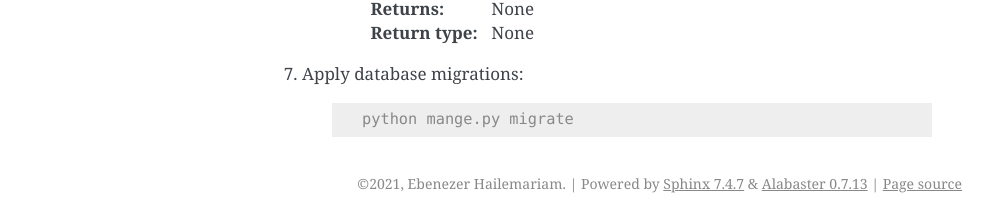
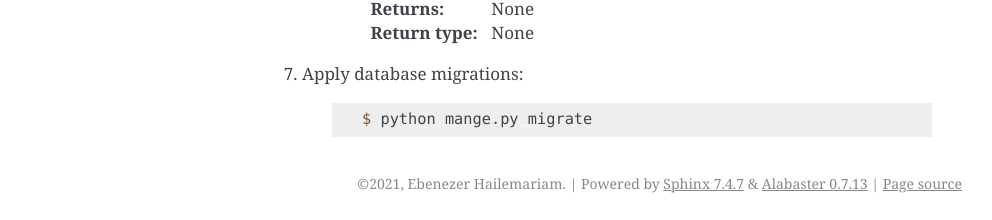
Before and after one commit to ebenh/django-flex-user, a Sphinx documentation site: the page built from docs/source/installation.rst, in a window 1280 px wide. Shown: the part 1441-1661 px from the top of the page, without its empty margins (148-1140 px from the left). Built offline with Sphinx 7.4.7, drawn with Linux system fonts in a browser that asks for light colours; pages that are not in the unit, such as notebooks, are missing from menus.

Commit message:
Updating documentation

```diff
--- a/docs/source/installation.rst
+++ b/docs/source/installation.rst
@@ -85,4 +85,4 @@ Installation
 
     .. code-block:: console
 
-        python mange.py migrate
+        $ python mange.py migrate
```
